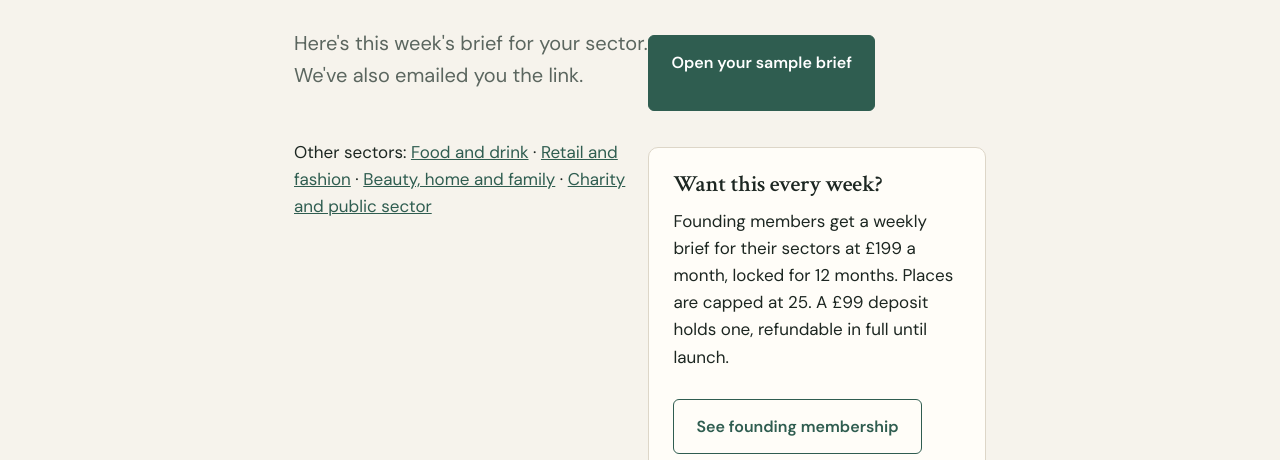
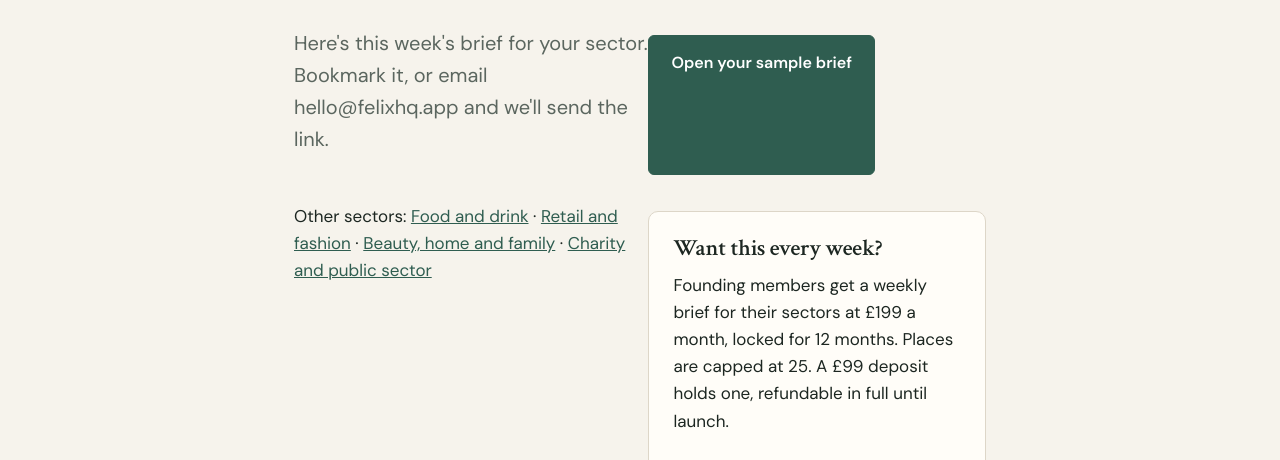
Before and after one commit to randomsandwiches/felixhq-site, a plain HTML site: page thanks.html in a window 1280 px wide. Shown: the part 221-681 px from the top of the page. Drawn offline with Linux system fonts and the light colour scheme.

Commit message:
Thanks page: don't promise an email that isn't sent
Co-Authored-By: Claude Opus 5.5 <noreply@anthropic.com>
Claude-Session: https://claude.ai/code/session_01JgVa1LzA3Xn7zJjc7ejs6Q

```diff
--- a/thanks.html
+++ b/thanks.html
@@ -11,7 +11,7 @@
 <main><div class="wrap narrow hero">
   <p class="k">Request received</p>
   <h1>Your sample brief is ready.</h1>
-  <p class="lede" id="lead">Here's this week's brief for your sector. We've also emailed you the link.</p>
+  <p class="lede" id="lead">Here's this week's brief for your sector. Bookmark it, or email hello@felixhq.app and we'll send the link.</p>
   <div class="btns"><a class="btn primary" id="brief-link" href="briefs/">Open your sample brief</a></div>
   <p style="margin-top:28px">Other sectors: <a href="briefs/food-drink.html">Food and drink</a> · <a href="briefs/retail-fashion.html">Retail and fashion</a> · <a href="briefs/beauty-home.html">Beauty, home and family</a> · <a href="briefs/charity-public.html">Charity and public sector</a></p>
   <div class="card" style="margin-top:36px">
```
